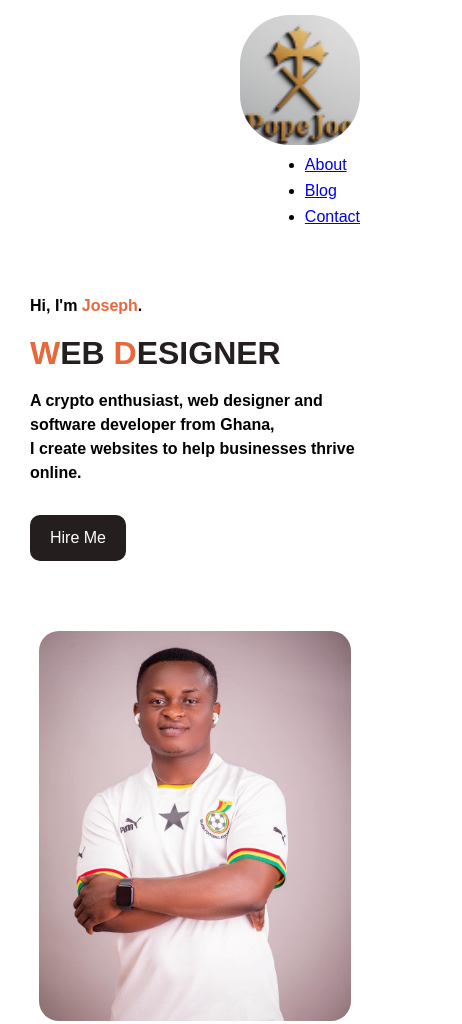
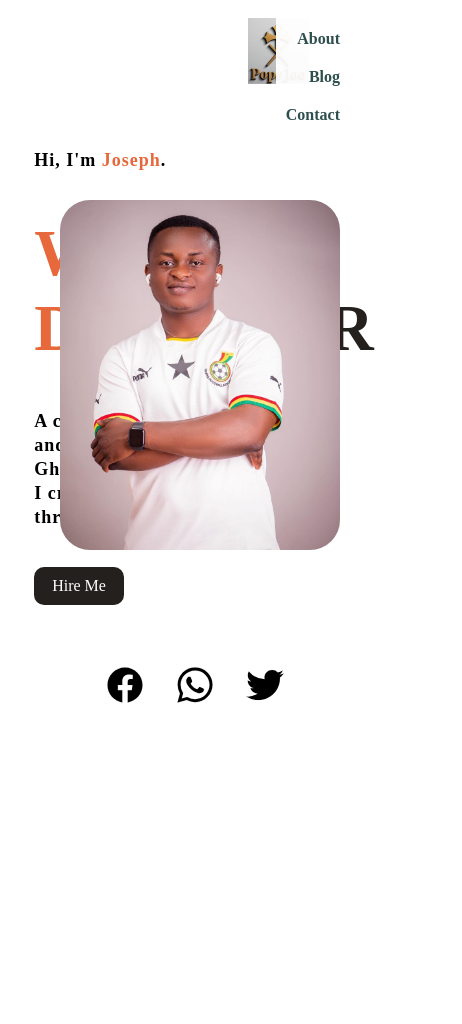
Before and after one commit to PopeJoe01/onabre_potfolio, a plain HTML site: page index.html in a window 390 px wide. Shown: the whole page, 462 px wide, since content can reach past the window. After the commit the page ends 844 px from the top, so only its background shows below. Drawn offline with nearby package versions, Linux system fonts and the light colour scheme.

Commit message:
modified

```diff
--- a/index.html
+++ b/index.html
@@ -2,42 +2,42 @@
 <html lang="en">
 <head>
   <meta charset="UTF-8" />
-  <meta name="viewport" content="width=device-width, initial-scale=1.0" />
+  <meta name="viewport" content="width=device-width, initial-scale=1.0"/>
   <title>My Portfolio</title>
   <link rel="stylesheet" href="style.css" />
-  <!-- Remove local absolute paths for Bootstrap, use CDN instead if needed -->
-  <!-- Example Bootstrap (optional) -->
-  <!-- <link rel="stylesheet" href="https://maxcdn.bootstrapcdn.com/bootstrap/4.5.2/css/bootstrap.min.css"> -->
+  <script type="module" src="https://unpkg.com/ionicons@7.1.0/dist/ionicons/ionicons.esm.js"></script>
+  <script nomodule src="https://unpkg.com/ionicons@7.1.0/dist/ionicons/ionicons.js"></script>
 </head>
 <body>
 
   <div class="main">
-    <nav class="navbar">
+    <!-- Navbar -->
+    <div class="navbar">
       <div class="edit-logo">
-        <img src="images/logo2.png" class="logo" style="border-radius: 50px;" width="150" height="220" alt="PopeJoe Logo" />
+        <img src="images/logo2.png" alt="Logo" />
       </div>
-
-      <ul class="nav-links">
+      <ul class="text">
         <li><a href="index (4).html">About</a></li>
         <li><a href="index (3).html">Blog</a></li>
         <li><a href="index (2).html">Contact</a></li>
       </ul>
-    </nav>
+    </div>
 
+    <!-- Info Section -->
     <div class="info">
+      <div class="image">
+        <img src="images/male2.jpg" alt="Profile" />
+      </div>
       <h3>Hi, I'm <span>Joseph</span>.</h3>
       <h1><span>W</span>EB <span>D</span>ESIGNER</h1>
       <h3>
-        A crypto enthusiast, web designer and software developer from Ghana,<br />
+        A crypto enthusiast, web designer and a software developer from Ghana,<br>
         I create websites to help businesses thrive online.
       </h3>
-      <a href="mailto:popejoebusiness@gmail.com" class="btn">Hire Me</a>
+      <a href="mailto:popejoebusiness@gmail.com">Hire Me</a>
     </div>
 
-    <div class="image">
-      <img src="images/male2.jpg" class="male" alt="Joseph Profile" />
-    </div>
-
+    <!-- Social Media Icons -->
     <div class="icon">
       <a href="https://www.facebook.com/share/1CENB96z6v/?mibextid=wwXIfr"><ion-icon name="logo-facebook"></ion-icon></a>
       <a href="https://wa.me/233544267682"><ion-icon name="logo-whatsapp"></ion-icon></a>
@@ -45,8 +45,5 @@
     </div>
   </div>
 
-  <!-- Ionicons CDN -->
-  <script type="module" src="https://unpkg.com/ionicons@5.5.2/dist/ionicons/ionicons.esm.js"></script>
-  <script nomodule src="https://unpkg.com/ionicons@5.5.2/dist/ionicons/ionicons.js"></script>
 </body>
 </html>
--- a/style.css
+++ b/style.css
@@ -1,69 +1,62 @@
-/* Reset some defaults */
-* {
-    margin: 0;
-    padding: 0;
-    box-sizing: border-box;
-}
-
-body {
-    font-family: 'Arial', sans-serif;
-    line-height: 1.6;
-}
-
-/* Navbar */
+/* General Navbar Styles */
 .navbar {
     width: 100%;
     display: flex;
+    justify-content: space-between;
     align-items: center;
-    justify-content: space-between;
-    padding: 15px 30px;
-    background-color: #fff;
+    padding: 10px 40px;
 }
 
-.edit-logo img {
-    width: 120px;
+.edit-logo .logo {
+    width: 150px;
     height: auto;
-    border-radius: 50%;
+    border-radius: 50px;
 }
 
 /* Navigation Links */
 .text {
     display: flex;
-    gap: 20px;
+    flex-direction: column;
+    align-items: flex-end;
+    margin-right: 30px;
 }
 
-.text li {
+ul {
     list-style: none;
+    padding: 0;
+    margin: 0;
 }
 
-.text a {
+ul li {
+    margin: 10px 0;
+}
+
+ul li a {
     text-decoration: none;
+    color: darkslategray;
     font-weight: bold;
-    color: darkslategray;
+    font-size: 16px;
     transition: 0.3s;
 }
 
-.text a:hover {
+ul li a:hover {
     color: rgb(230,104,59);
 }
 
-/* Main Info Section */
+/* Hero Section */
 .info {
-    padding: 50px 30px;
-}
-
-.info h3, .info h1 {
-    margin-bottom: 10px;
+    margin: 50px 7%;
 }
 
 .info h1 {
-    font-size: 2.5em;
-    color: #241e1e;
+    font-size: 65px;
+    color: rgb(36,32,30);
 }
 
 .info h3 {
-    font-size: 1em;
-    line-height: 1.5em;
+    font-size: 18px;
+    line-height: 24px;
+    letter-spacing: 1px;
 }
 
 .info span {
@@ -72,74 +65,84 @@ body {
 
 .info a {
     display: inline-block;
+    background: rgb(36,32,30);
+    color: #fff;
+    padding: 10px 18px;
     margin-top: 20px;
-    padding: 10px 20px;
-    color: white;
-    background-color: #241e1e;
+    text-decoration: none;
     border-radius: 10px;
-    text-decoration: none;
     transition: 0.3s;
 }
 
 .info a:hover {
-    background-color: rgb(59,174,209);
+    background: rgb(59,174,209);
 }
 
-/* Image styling */
+/* Hero Image */
 .image {
-    display: flex;
-    justify-content: center;
-    align-items: center;
-    margin-top: 20px;
+    position: absolute;
+    right: 50px;
+    top: 200px;
 }
 
 .image img {
-    width: 100%;
-    max-width: 300px;
-    border-radius: 20px;
+    height: 350px;
+    border-radius: 30px;
 }
 
 /* Social Icons */
 .icon {
-    margin-top: 30px;
+    margin-top: 60px;
     display: flex;
     justify-content: center;
-    gap: 20px;
+    gap: 30px;
+    font-size: 40px; /* Increased icon size */
 }
 
-/* Responsive Design */
-@media (max-width: 768px) {
+.icon a {
+    color: inherit;
+    transition: 0.3s;
+}
+
+.icon a:hover {
+    color: rgb(230,104,59);
+}
+
+/* Responsive Styles */
+@media (min-width: 768px) {
+    .text {
+        flex-direction: column; /* Keep vertical on desktop */
+        align-items: flex-end;
+    }
+}
+
+@media (max-width: 767px) {
     .navbar {
-        flex-direction: column;
-        align-items: flex-end;
-        padding: 20;
+        flex-direction: row;
+        align-items: flex-start;
     }
 
     .text {
-        display: flex;
+        position: absolute;
+        top: 10px;
+        right: 10px;
         flex-direction: column;
-        gap: 10px;
-        margin-top: 10px;
-        margin: 0;
+        background: rgba(255,255,255,0.95);
+        padding: 10px;
+        border-radius: 8px;
+        z-index: 10;
     }
 
-.text li {
-    padding: 5px 0;
-}
+    .edit-logo .logo {
+        width: 120px;
 
-    .info h1 {
-        font-size: 2em;
     }
 
-    .image img {
-        max-width: 80%;
+    .edit-logo {
+        margin-left: 200px; /* Adjust this value to control how centered it looks */
     }
 
     .icon {
-        flex-direction: row;
-        justify-content: center;
-        flex-wrap: wrap;
+        font-size: 36px;
     }
-
-
 }
```
